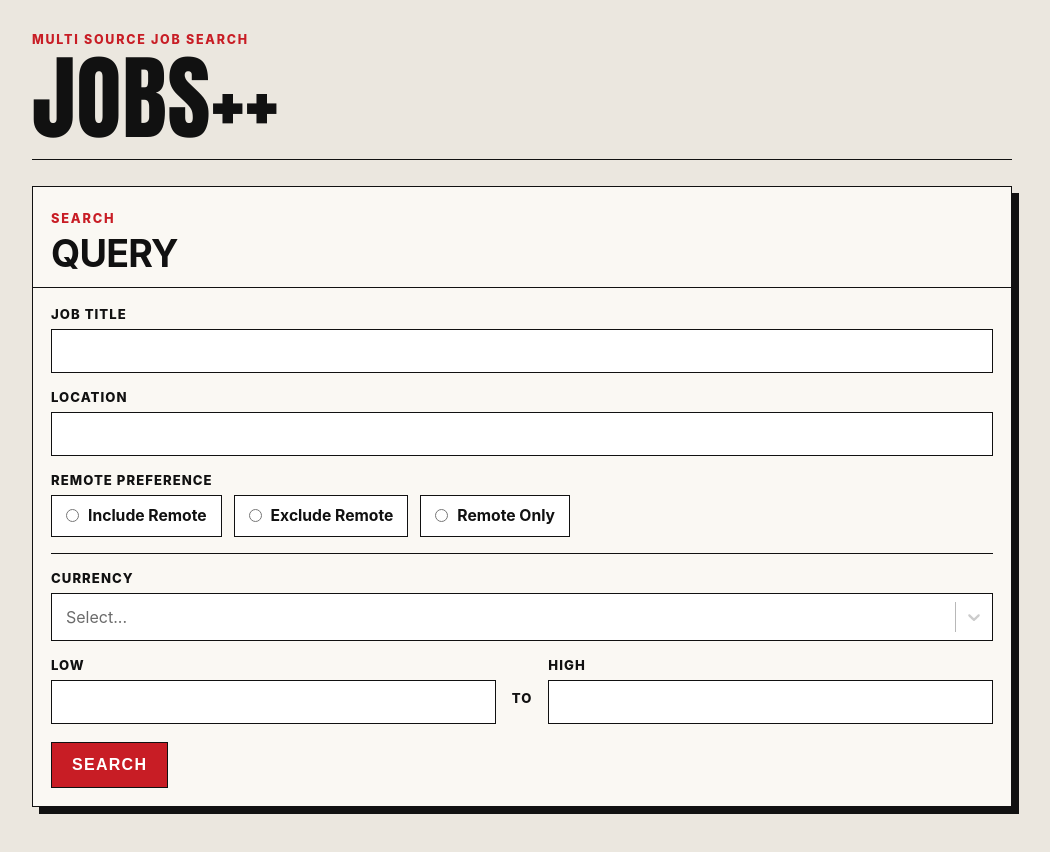
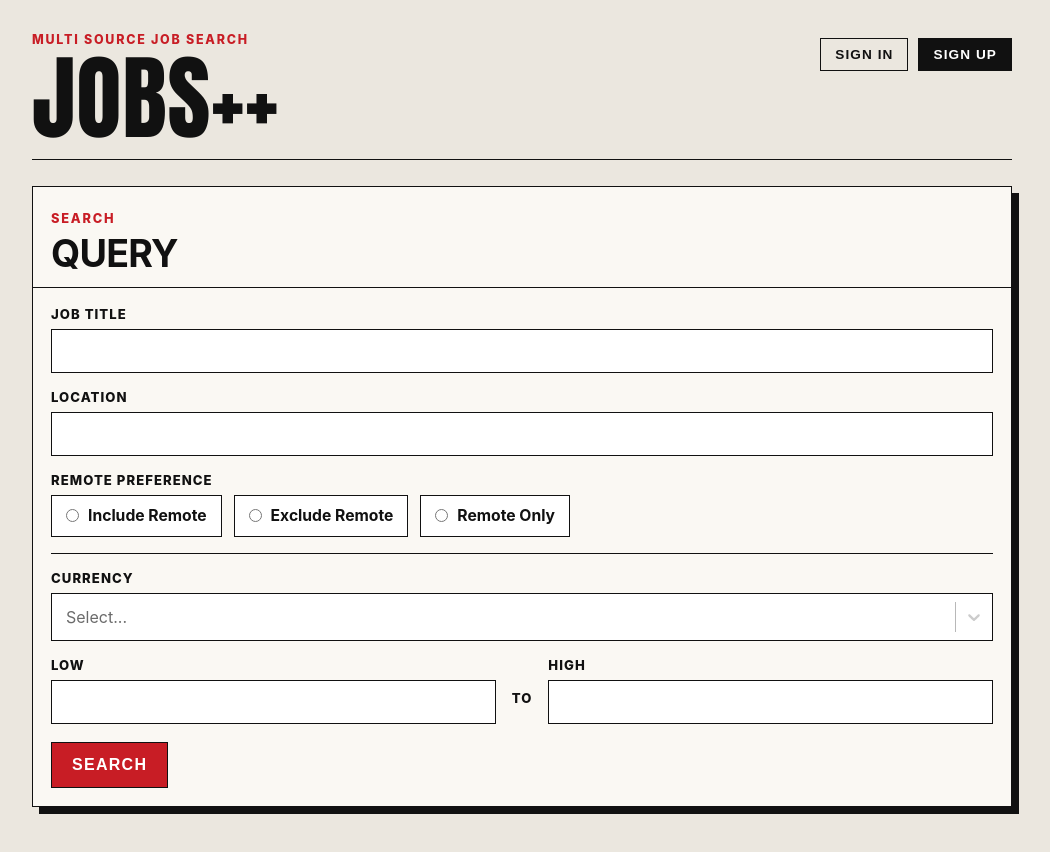
Before and after one commit to vincentmpalma/jobs-, a React app in the folder frontend/: page / in a window 1280 px wide. Shown: the top 852 px of the page, without its empty margins (118-1168 px from the left). Built offline with nearby package versions, Linux system fonts and the light colour scheme; the HTML template or start-up script is replaced by a standard one.

Commit message:
feat(api): created GET /jobs endpoint calling arebeitnow api

```diff
--- a/frontend/src/index.css
+++ b/frontend/src/index.css
@@ -2,6 +2,16 @@
 *::before,
 *::after {
   box-sizing: border-box;
+}
+
+::selection {
+  background: #c81d25;
+  color: #fff;
+}
+
+::-moz-selection {
+  background: #c81d25;
+  color: #fff;
 }
 
 :root {
@@ -125,7 +135,8 @@ body {
 }
 
 .text-input:focus {
-  border-color: var(--accent);
+  border-color: #333;
+  box-shadow: 0 0 0 5px rgba(0, 0, 0, 0.08);
 }
 
 .text-input:disabled {
@@ -259,6 +270,55 @@ body {
   box-shadow: none;
 }
 
+.masthead-inner {
+  display: flex;
+  justify-content: space-between;
+  align-items: flex-start;
+  gap: 20px;
+}
+
+/* left side stays stacked */
+.masthead-left {
+  display: flex;
+  flex-direction: column;
+}
+
+/* right side buttons */
+.masthead-right {
+  display: flex;
+  gap: 10px;
+  align-items: center;
+  margin-top: 6px;
+}
+
+/* base button */
+.auth-button {
+  border: 1.5px solid #111;
+  background: transparent;
+  color: #111;
+  padding: 8px 14px;
+  font-size: 0.85rem;
+  font-weight: 800;
+  letter-spacing: 0.08em;
+  text-transform: uppercase;
+  cursor: pointer;
+}
+
+/* sign in = subtle */
+.sign-in:hover {
+  background: #efede8;
+}
+
+/* sign up = primary */
+.sign-up {
+  background: #111;
+  color: #fff;
+}
+
+.sign-up:hover {
+  background: #333;
+}
+
 @media (max-width: 700px) {
   .home-page {
     padding: 24px 14px 40px;
--- a/frontend/src/pages/home.jsx
+++ b/frontend/src/pages/home.jsx
@@ -26,10 +26,22 @@ const Home = () => {
     <div className="home-page">
       <div className="home-shell">
         <header className="masthead">
-          <div className="masthead-topline">MULTI SOURCE JOB SEARCH</div>
-          <h1 className="brand">Jobs++</h1>
 
-        </header>
+  <div className="masthead-inner">
+
+    <div className="masthead-left">
+      <div className="masthead-topline">MULTI SOURCE JOB SEARCH</div>
+      <h1 className="brand">Jobs++</h1>
+    </div>
+
+    <div className="masthead-right">
+      <button className="auth-button sign-in">Sign In</button>
+      <button className="auth-button sign-up">Sign Up</button>
+    </div>
+
+  </div>
+
+</header>
 
         <section className="search-panel">
           <div className="panel-header">
```
Also changed, not shown: 1 other file (tests, documents, lock files or other folders).
